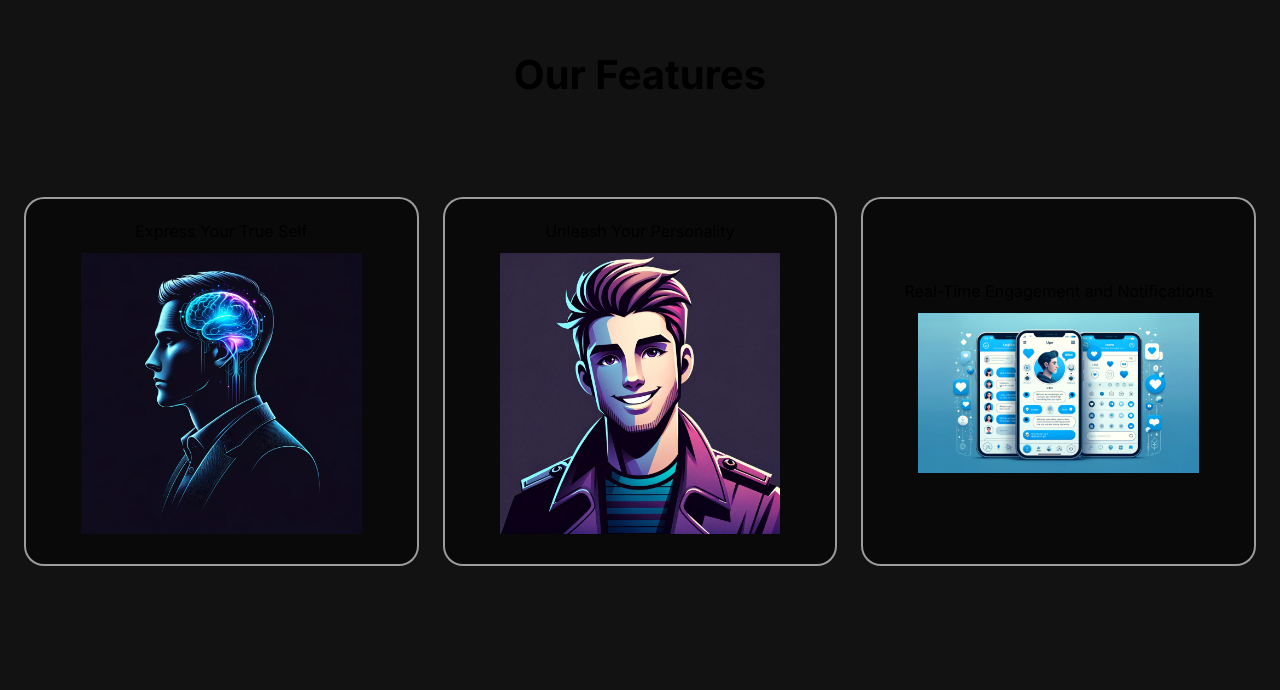
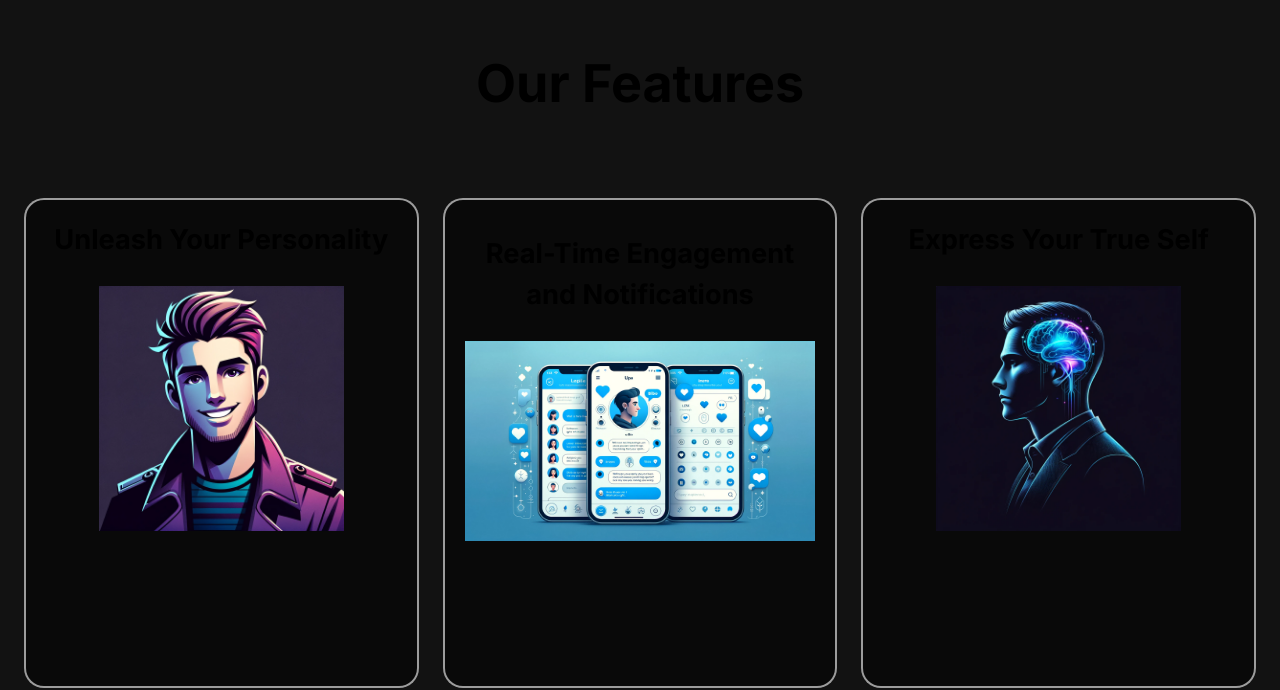
Before and after one commit to AiOS-Internship-PersonaNet/Landing-page, a Next.js app: page / in a window 1280 px wide. Shown: the part 1455-2145 px from the top of the page. Built offline with nearby package versions, Linux system fonts and the light colour scheme.

Commit message:
fix: Update feature image and title responsiveness

```diff
--- a/components/BenefitsSection.css
+++ b/components/BenefitsSection.css
@@ -17,7 +17,7 @@
 
 .benefits-section .benefits-title-container {
     text-align: center;
-    margin-bottom: 30px;
+    margin-bottom: 40px;
 }
 
 .benefits-section .benefits-title {
--- a/components/FeaturesSection.css
+++ b/components/FeaturesSection.css
@@ -3,18 +3,17 @@
   flex-direction: column;
   align-items: center;
   justify-content: flex-start; /* Adjusted to flex-start to align content from the top */
-  /* overflow: hidden; */
   padding: 48px 24px;
   position: relative;
   min-height: 100vh; /* Changed from height to min-height */
 }
 
 .features-section .features-title {
-  margin-bottom: 32px; /* Ensure there's enough space around the title */
-  font-size: 2.5rem;
-  position: relative; /* Changed from absolute to relative */
+  margin-bottom: 15px;
+  font-size: 3.25rem;
+  position: relative;
   width: 100%;
-  text-align: center; /* Center the title without absolute positioning */
+  text-align: center;
   font-weight: bold;
 }
 
@@ -44,37 +43,47 @@
     text-align: center;
     padding: 20px;
     background-color: rgba(0, 0, 0, 0.5);
-  transition: background-color 0.3s ease;
+    transition: all 0.3s ease;
+    margin-bottom: 1rem; /* Ensure spacing for consistent height */
+    position: relative; /* Needed for absolute positioning of children */
+    overflow: hidden; /* Hide overflow to manage hover effect smoothly */
+    min-height: 320px; /* Adjust based on your content size to include description */
+}
+
+.features-section .feature:hover {
+    background-color: rgba(255, 255, 255, 0.3); /* Lighter background on hover */
+    box-shadow: 0 4px 8px rgba(0,0,0,0.2); /* Shadow for a "lifted" effect */
+    transform: translateY(-20px); /* Slight raise */
+}
+
+.features-section .feature-description {
+    opacity: 0;
+    /* min-height: 100px;  */
+    bottom: 10px; /* Adjust as needed */
+    max-height: 100%; /* Adjust based on your content */
+    position: relative; /* Reset to flow in document */
 }
 
 .features-section .feature:hover .feature-description {
-  display: block; /* Show description on hover */
+    opacity: 1;
+    max-height: 100px; /* Adjust based on your content */
+    position: relative; /* Reset to flow in document */
+}
+
+
+.features-section .feature-title {
+    font-size: 1.7rem; /* Adjust the size as needed */
+    font-weight: bold; /* Ensure titles are bold */
+    margin-bottom: 10px; /* Space between title and image */
+    text-align: center; /* Align titles */
 }
 
 .features-section .feature-image {
-  width: 80%; /* Make image responsive */
-  height: auto; /* Maintain aspect ratio */
-  margin: 10px 0;
+    width: 70%;
+    height: auto;
+    margin: 15px 0;
 }
 
-.features-section .feature-description {
-  display: none; /* Hide description initially */
-  opacity: 0;
-  transition: opacity 0.3s ease;
+.features-section .feature-image-full {
+    width: 100%;
 }
-
-.features-section .feature:hover .feature-description {
-  display: block;
-  opacity: 1; /* Fade in description */
-}
-
-.features-section .animated-background {
-  position: absolute;
-  top: 0;
-  left: 0;
-  width: 100%;
-  height: 100%;
-  background: linear-gradient(to right, #ff00cc, #333399);
-  opacity: 0.4;
-  z-index: -1;
-}
--- a/components/FeaturesSection.jsx
+++ b/components/FeaturesSection.jsx
@@ -11,19 +11,9 @@ const FeaturesSection = () => {
       <h2 className="features-title">Our Features</h2>
 
       <div className="features-container">
-        <Feature
-          title="Express Your True Self"
-          description="With our innovative persona creation tool, you're not just building a profile; you're crafting a digital identity."
-          imgSrc="/images/background2.png"
-          altText="Express Your True Self"
-          hovered={hovered}
-          setHovered={setHovered}
-          position="middle"
-        />
-
-        <Feature
+      <Feature
           title="Unleash Your Personality"
-          description="Create multiple personas that showcase every aspect of your personality."
+          description="Create multiple personas that showcase every aspect of your personality. Whether it's engaging in lively debates or sharing a laugh, your personas represent the multifaceted nature of your identity."
           imgSrc="/images/persona.png"
           altText="Unleash Your Personality"
           hovered={hovered}
@@ -33,12 +23,22 @@ const FeaturesSection = () => {
 
         <Feature
           title="Real-Time Engagement and Notifications"
-          description="Stay engaged with real-time updates."
+          description="Stay engaged with real-time updates. Whether your persona is getting likes, comments, or matched with like-minded users, you're always in the loop."
           imgSrc="/images/chat.png"
           altText="Real-Time Engagement"
           hovered={hovered}
           setHovered={setHovered}
           position="right"
+        />
+
+        <Feature
+          title="Express Your True Self"
+          description="With our innovative persona creation tool, you're not just building a profile; you're crafting a digital identity. Answer a few simple questions and let our AI weave a persona that truly represents you."
+          imgSrc="/images/background2.png"
+          altText="Express Your True Self"
+          hovered={hovered}
+          setHovered={setHovered}
+          position="middle"
         />
       </div>
 
@@ -53,10 +53,17 @@ const Feature = ({ title, description, imgSrc, altText, hovered, setHovered, pos
     onMouseEnter={() => setHovered(position)}
     onMouseLeave={() => setHovered('')}
   >
-    <h2>{title}</h2>
-    <Image src={imgSrc} alt={altText} width={800} height={600} className="feature-image" />
+    <h2 className={`feature-title ${position === 'right' ? 'feature-title-special' : ''}`}>{title}</h2>
+    <Image
+      src={imgSrc}
+      alt={altText}
+      width={800}
+      height={600}
+      className={`feature-image ${position === 'right' ? 'feature-image-full' : ''}`}
+    />
     <p className={`feature-description ${hovered === position ? 'show' : ''}`}>{description}</p>
   </motion.div>
 );
 
+
 export default FeaturesSection;
```
Lines whose indentation alone changed are shown as unchanged.
